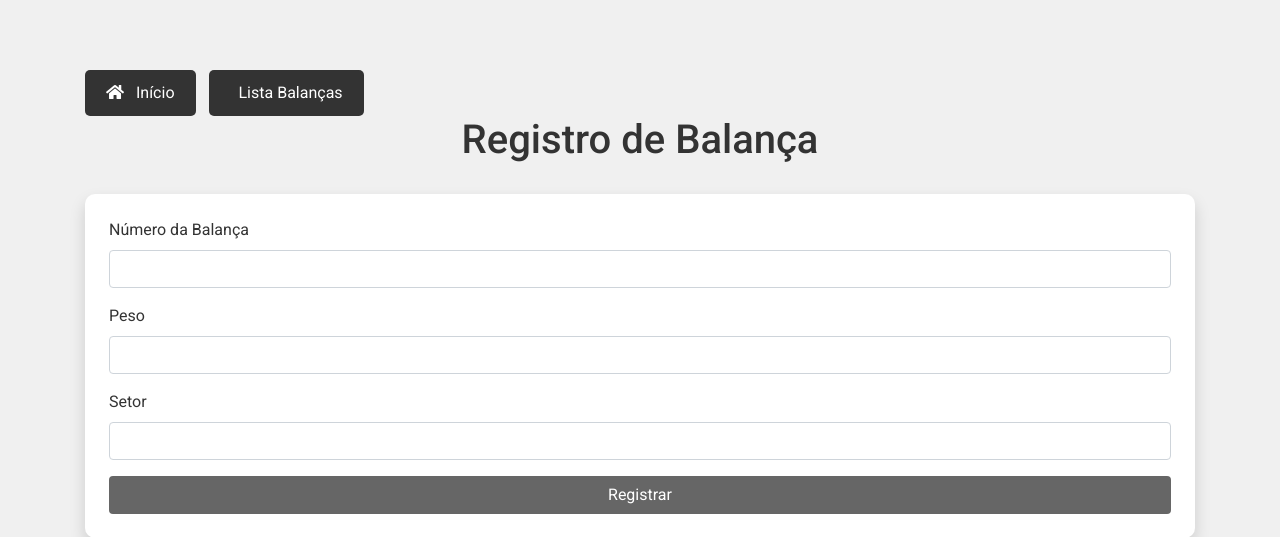
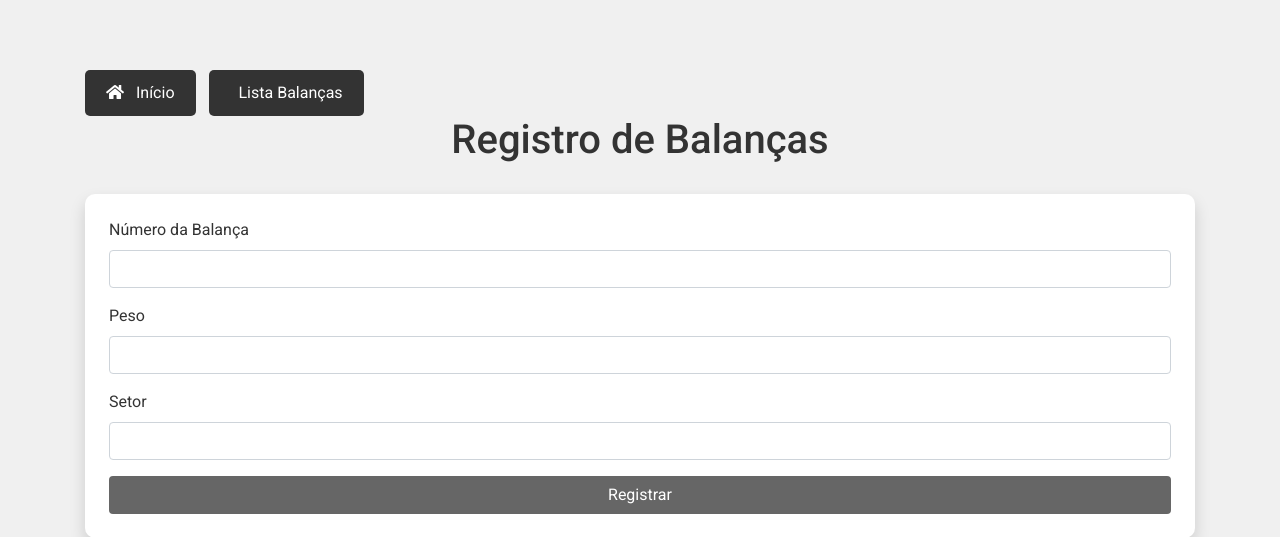
Before and after one commit to alvesmagnocavalcante/painelcpd, a Django app: page /balanca/registro/ in a window 1280 px wide. Shown: the top 537 px of the page. Run offline with Django 5.2, Linux system fonts and the light colour scheme; some libraries are stand-ins or nearby versions.

Commit message:
Update registro_balanca.html

```diff
--- a/balanca/templates/registro_balanca.html
+++ b/balanca/templates/registro_balanca.html
@@ -80,7 +80,7 @@
     <div class="container">
         <a href="{% url 'dashboard_index' %}" class="btn btn-home"><i class="fas fa-home"></i> Início</a>
         <a href="{% url 'lista_balanca' %}" class="btn btn-back"><i></i> Lista Balanças</a>
-        <h1>Registro de Balança</h1>
+        <h1>Registro de Balanças</h1>
         <div class="card shadow p-4">
             <form method="post">
                 {% csrf_token %}
```
